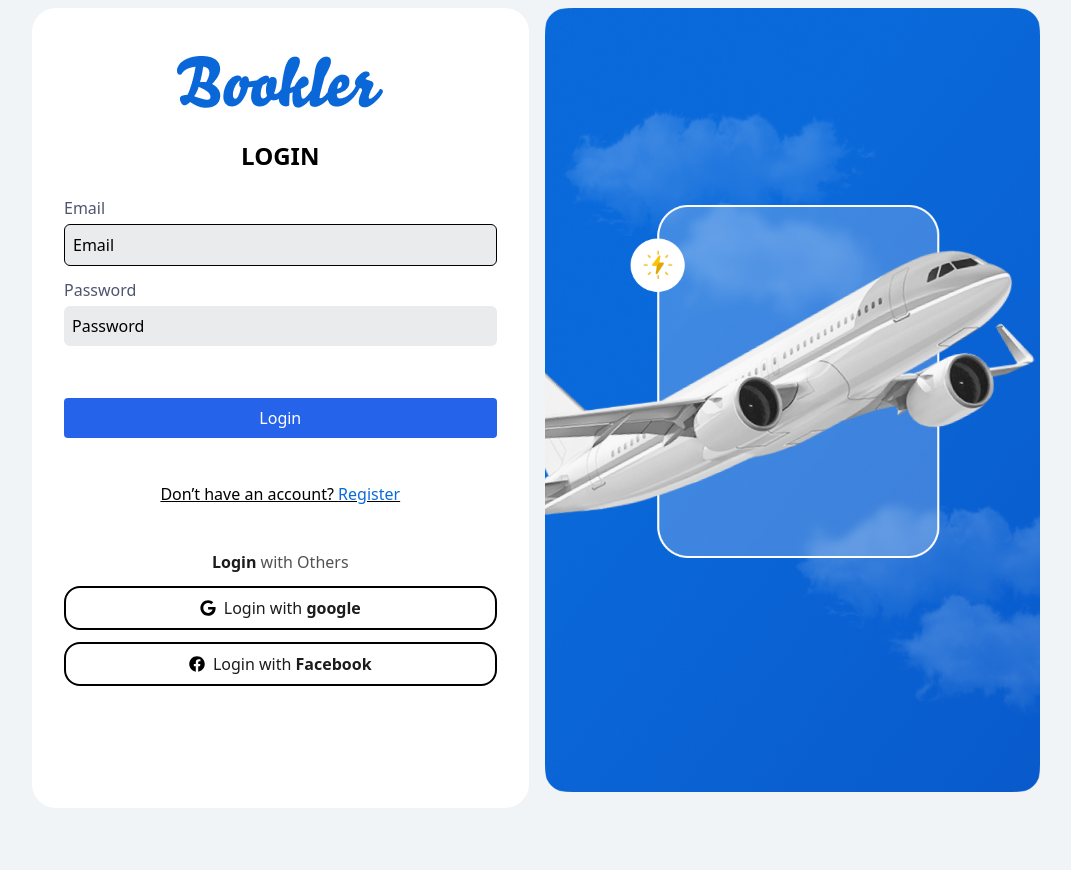
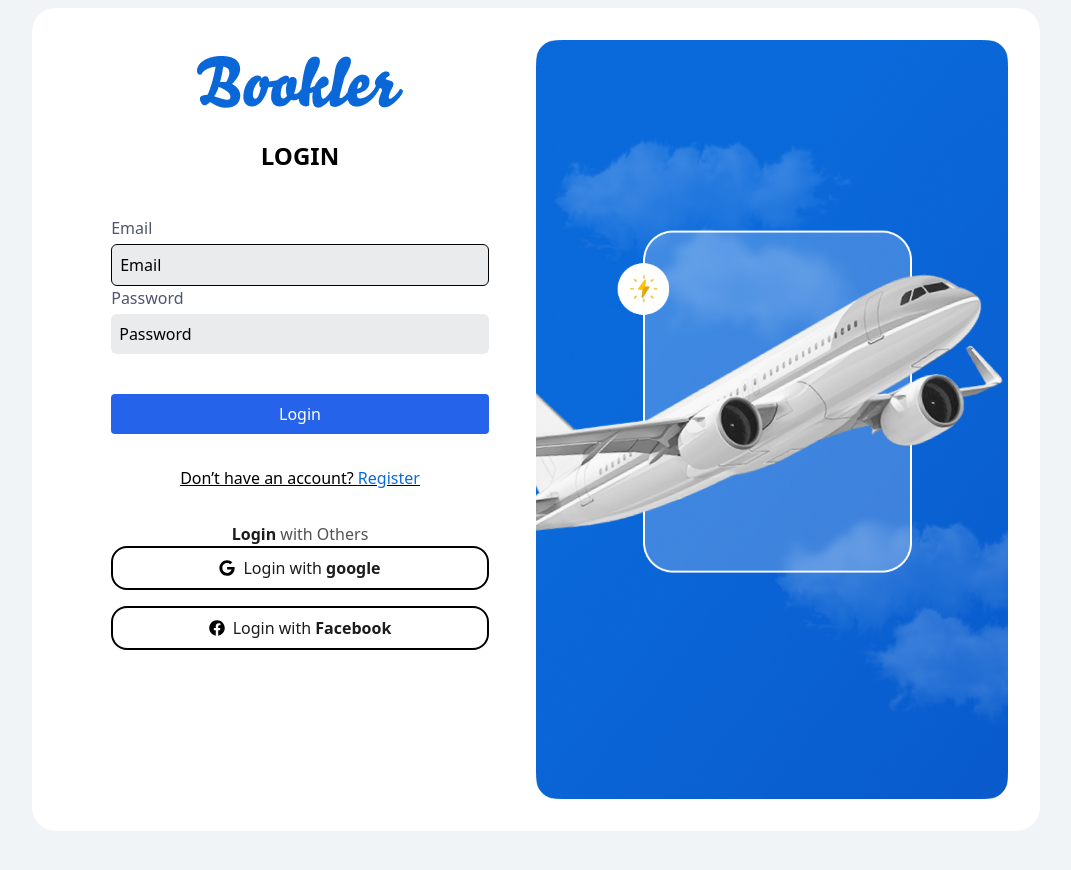
Before and after one commit to yosefamr1/Booking_App, a React app: page /login in a window 1280 px wide. Shown: the top 870 px of the page, without its empty margins (104-1175 px from the left). Before the commit the page ends 808 px from the top, so only its background shows below. Built offline with nearby package versions, Linux system fonts and the light colour scheme; the HTML template or start-up script is replaced by a standard one.

Commit message:
sign in  update

```diff
--- a/src/pages/LoginPage/LoginPage.jsx
+++ b/src/pages/LoginPage/LoginPage.jsx
@@ -45,13 +45,14 @@ export default function LoginPage() {
   };
 
   return (
-    <div className="login_page w-4/5 flex gap-4 h-screen m-auto p-2 ">
+    <div className="login_page w-4/5 flex gap-4 m-auto p-2 ">
 
-      <div className="login-container w-1/2 h-screen m-auto bg-white text-center rounded-3xl p-8">
-        <div className="flex justify-center !mt-4"><img className="text-center" src={logo} alt="logo" /></div>
+      <div className=" login-container flex w-full  m-auto bg-white text-center rounded-3xl p-8 h-full">
+        <div className="form w-1/2">
+                  <div className="flex justify-center !mt-4"><img className="text-center" src={logo} alt="logo" /></div>
         <h2 className="text-2xl text-center text-black font-bold !mb-6 !mt-8">LOGIN</h2>
 
-        <form onSubmit={handleSubmit(onSubmit)} className="flex flex-col gap-3">
+        <form onSubmit={handleSubmit(onSubmit)} className="flex flex-col py-5 w-4/5 m-auto h-full">
           <div className="text-start">
             <label className="block !mb-1 text-[#4D556F]">Email</label>
             <input
@@ -94,9 +95,9 @@ export default function LoginPage() {
           </Link>
           <p className="text-[#525252] text-center "><span className="text-[#1C1C1C] font-bold">Login</span> with Others</p>
 
-          <div className="flex justify-center items-center gap-2 p-2 border-2 border-black rounded-2xl cursor-pointer">
+          <div className="flex justify-center items-center gap-2 p-2 border-2 border-black rounded-2xl cursor-pointer mb-4">
             <FaGoogle />
-            <p className="text-[#1C1C1C]">Login with <span className="font-bold">google</span></p>
+            <p className="text-[#1C1C1C] ">Login with <span className="font-bold">google</span></p>
           </div>
           <div className="flex justify-center items-center gap-2 p-2 border-2 border-black rounded-2xl cursor-pointer">
             <FaFacebook />
@@ -104,9 +105,11 @@ export default function LoginPage() {
           </div>
 
         </form>
-      </div>
+        </div>
+
       <div className="register_img w-1/2">
         <img className=" m-auto w-full   h-full" src={loginimg} alt="Login" />
+      </div>
       </div>
     </div>
 
--- a/src/pages/RegisterPage/Register.jsx
+++ b/src/pages/RegisterPage/Register.jsx
@@ -177,7 +177,7 @@ function RegisterPage() {
           </Link>
           <p className="text-[#525252] text-center "><span className="text-[#1C1C1C] font-bold">sign up</span> with Others</p>
 
-          <div className="flex justify-center items-center gap-2 p-2 border-2 border-black rounded-2xl cursor-pointer">
+          <div className="flex justify-center items-center gap-2 p-2 border-2 border-black rounded-2xl cursor-pointer mb-4">
             <FaGoogle />
             <p className="text-[#1C1C1C]">sign up with <span className="font-bold">google</span></p>
           </div>
```
